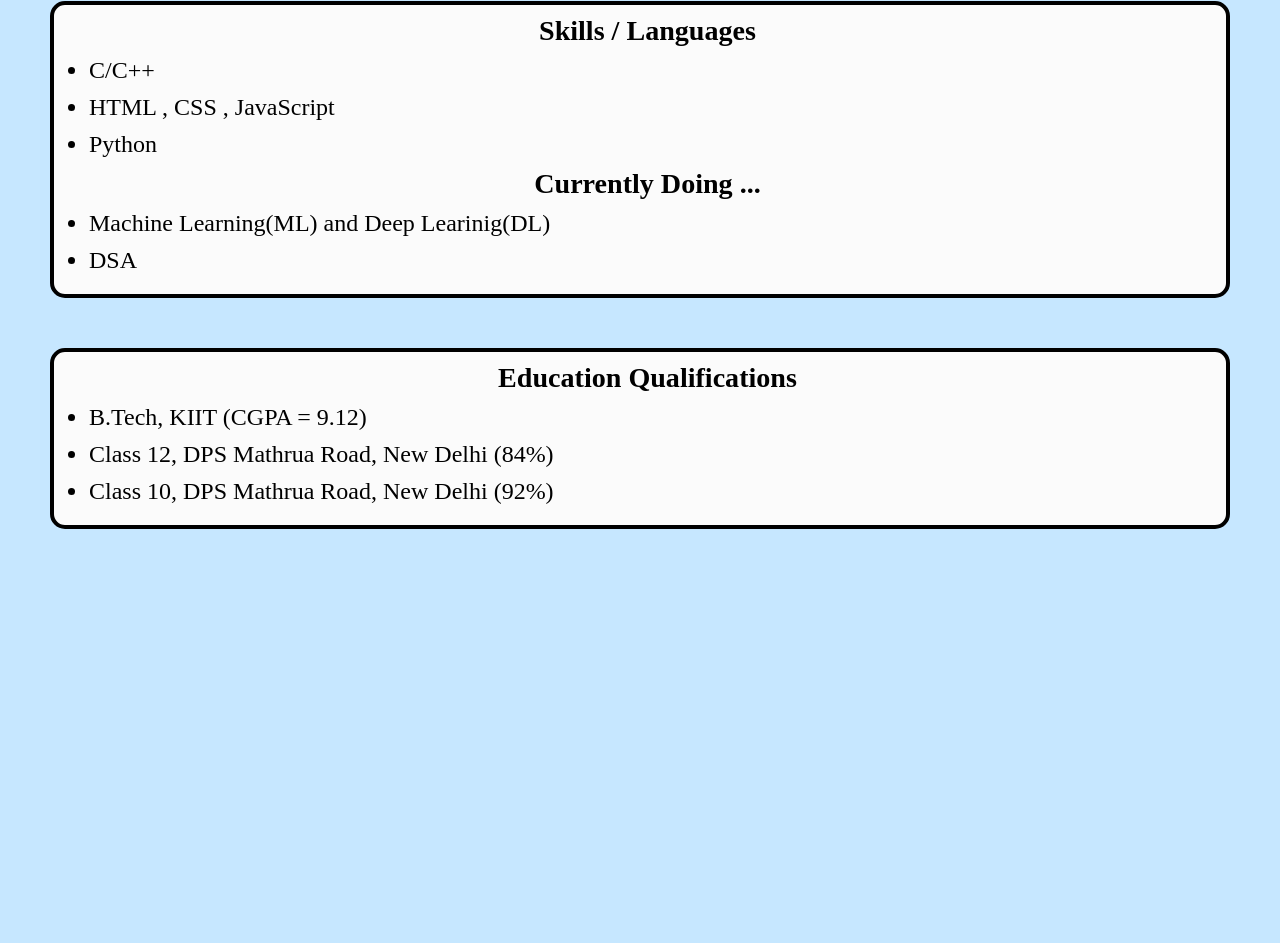
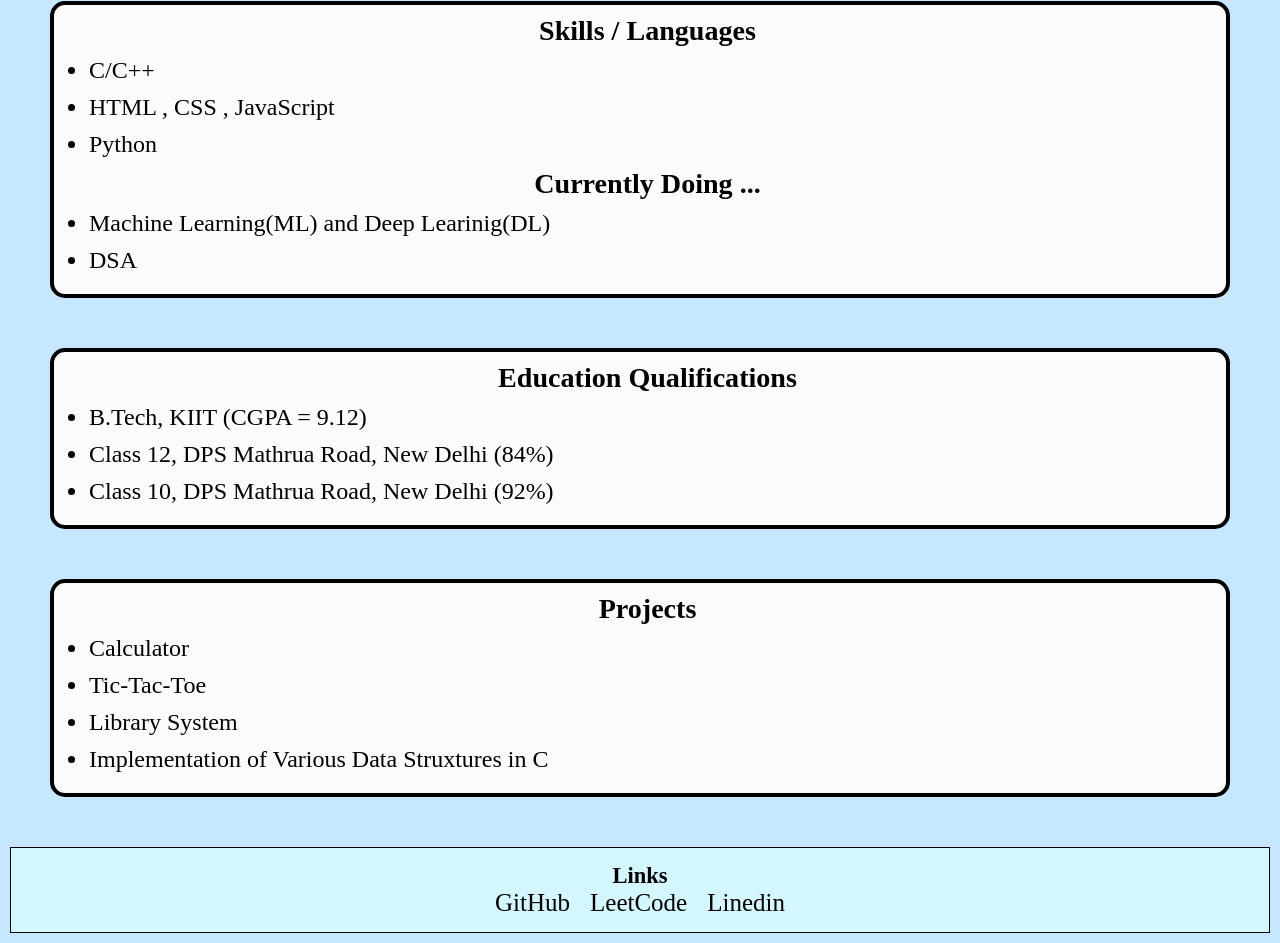
Before and after one commit to Kush-Singh-26/Kush-Singh-26.github.io, a plain HTML site: page index.html in a window 1280 px wide. Shown: the part 426-1369 px from the top of the page. Before the commit the page ends 1005 px from the top, so only its background shows below. Drawn offline with nearby package versions, Linux system fonts and the light colour scheme.

Commit message:
added all the content

```diff
--- a/index.html
+++ b/index.html
@@ -58,11 +58,34 @@
             <li>B.Tech, KIIT (CGPA = 9.12)</li>
             <li>Class 12, DPS Mathrua Road, New Delhi (84%)</li>
             <li>Class 10, DPS Mathrua Road, New Delhi (92%) </li>
-
-
         </ul>
     </div>
 
+    <div class="projects edu">
+        <h3>Projects</h3>
+        <ul>
+            <li>
+                <a href="https://kush-singh-26.github.io/Calculator/" target="_blank">Calculator</a>
+            </li>
+            <li>
+                <a href="https://kush-singh-26.github.io/tic-tac-toe/" target="_blank">Tic-Tac-Toe</a>
+            </li>
+            <li>
+                <a href="https://kush-singh-26.github.io/library/" target="_blank">Library System</a>
+            </li>
+            <li>
+                <a href="https://github.com/Kush-Singh-26/DS_in_C" target="_blank">Implementation of Various Data Struxtures in C</a>
+            </li>
+        </ul>
+    </div>
+    <div class="footer">
+        <div class="footer-head">Links</div>
+        <div class="footer-body">
+            <a href="https://github.com/Kush-Singh-26" target="_blank">GitHub</a>
+            <a href="https://leetcode.com/u/kush-singh-26/" target="_blank">LeetCode</a>
+            <a href="https://www.linkedin.com/in/kush-singh-2b2440280/" target="_blank">Linedin</a>
+        </div>
+    </div>
     <script src="script.js"></script>
 </body>
 
--- a/style.css
+++ b/style.css
@@ -61,6 +61,7 @@ body.dark {
     background-color: #FBFBFB;
     font-size: 1.5rem;
     padding: 10px;
+    padding-left: 25px;
 }
 
 li{
@@ -83,3 +84,38 @@ h3{
     padding: 10px;
     padding-left: 25px;
 }
+
+a{
+    text-decoration: none;
+    color: black;
+}
+
+a:hover{
+    font-weight: bold;
+}
+
+.footer{
+    display: flex;
+    flex-direction: column;
+    justify-content: space-around;
+    align-items:center;
+    background-color: #D4F6FF;
+    border: 1px black solid;
+    margin: 10px;
+    padding: 15px;
+}
+.footer-head{
+    display: flex;
+    justify-content: center;
+    align-items: center;
+    font-weight: bold;
+    font-size: 22.5px;
+}
+
+.footer-body {
+    display: flex;
+    justify-content: space-around;
+    align-items: center;
+    gap: 20px;
+    font-size: 25px;
+}
```
Also changed, not shown: img/dark_mode.png (deleted), img/light_mode.png (deleted).
